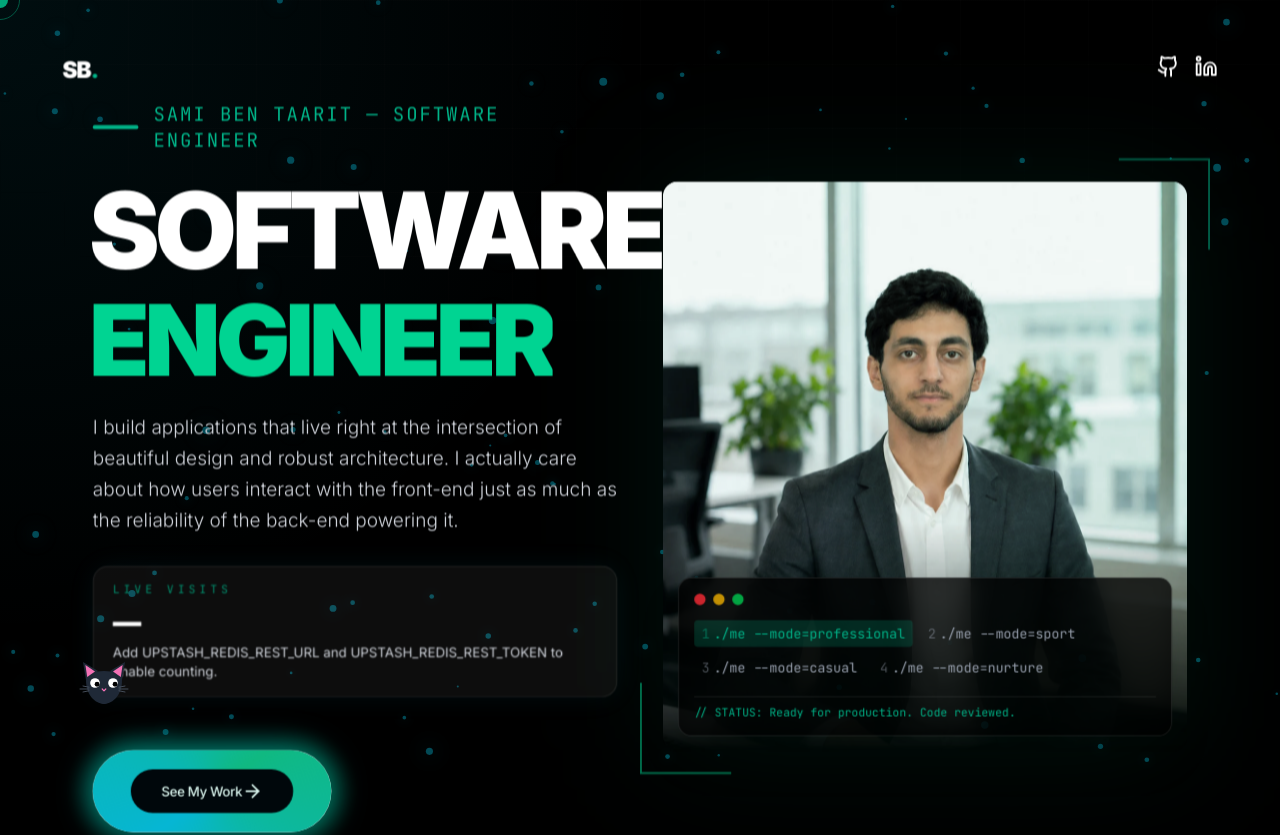
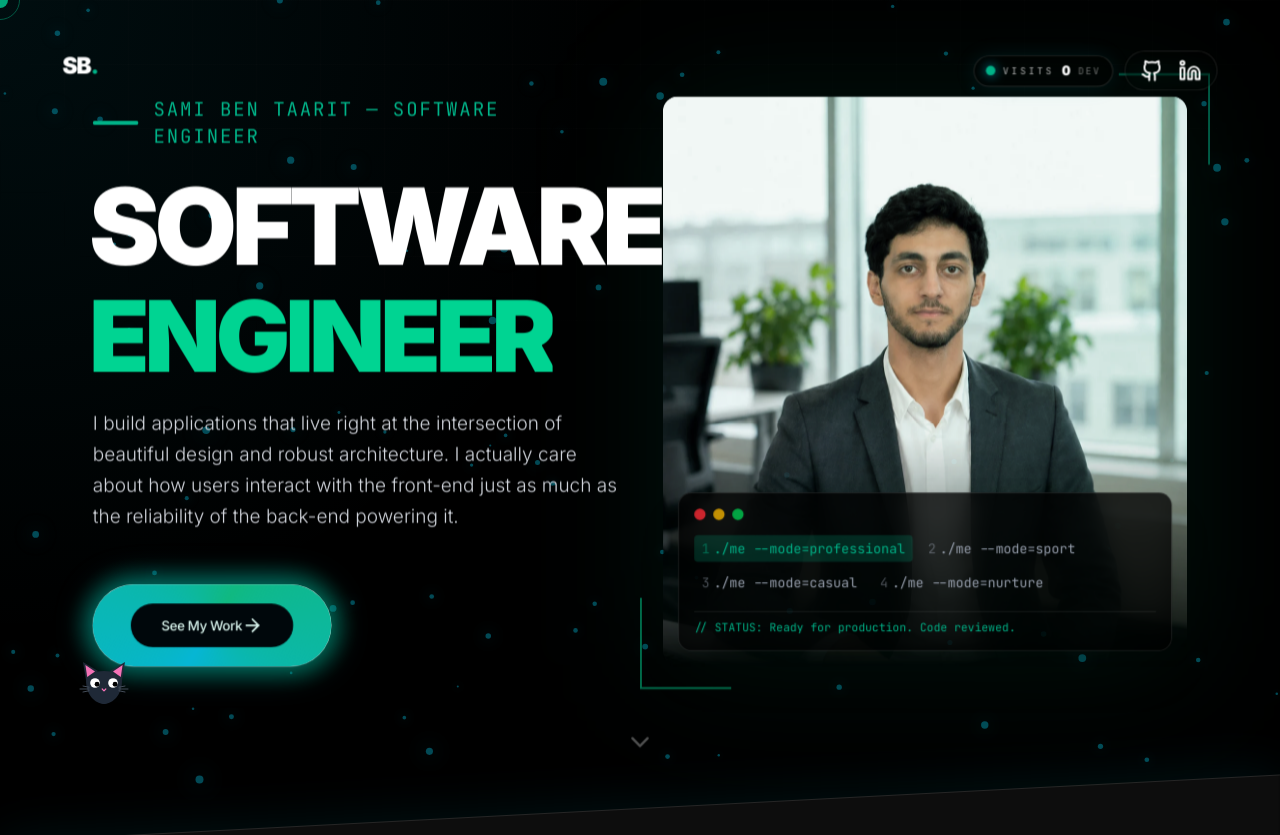
Before and after one commit to samibentaarit/portfolio-website, a Next.js app: page / in a window 1280 px wide. Shown: the top 835 px of the page. Built offline with nearby package versions, Linux system fonts and the light colour scheme.

Commit message:
feat: integrate visit counter component into portfolio layout

```diff
--- a/app/page.tsx
+++ b/app/page.tsx
@@ -174,9 +174,12 @@ export default function PortfolioV3() {
           SB<span className="text-primary">.</span>
         </div>
 
-        <div className="absolute top-8 right-8 flex gap-4 z-50">
-          <a href="https://github.com/samibentaarit" target="_blank" rel="noopener noreferrer" className="text-white hover:text-primary transition-colors mix-blend-difference"><Github /></a>
-          <a href="https://www.linkedin.com/in/sami-bentaarit-4a4016222/" target="_blank" rel="noopener noreferrer" className="text-white hover:text-primary transition-colors mix-blend-difference"><Linkedin /></a>
+        <div className="absolute top-8 right-8 z-50 flex items-center gap-3">
+          <VisitCounter />
+          <div className="flex items-center gap-4 rounded-full border border-white/10 bg-black/35 px-4 py-2 backdrop-blur-md">
+            <a href="https://github.com/samibentaarit" target="_blank" rel="noopener noreferrer" className="text-white hover:text-primary transition-colors mix-blend-difference"><Github /></a>
+            <a href="https://www.linkedin.com/in/sami-bentaarit-4a4016222/" target="_blank" rel="noopener noreferrer" className="text-white hover:text-primary transition-colors mix-blend-difference"><Linkedin /></a>
+          </div>
         </div>
 
         <div className="max-w-6xl mx-auto w-full grid grid-cols-1 lg:grid-cols-2 gap-12 items-center">
@@ -221,15 +224,6 @@ export default function PortfolioV3() {
             >
               I build applications that live right at the intersection of beautiful design and robust architecture. I actually care about how users interact with the front-end just as much as the reliability of the back-end powering it.
             </motion.p>
-
-            <motion.div
-              initial={{ opacity: 0, y: 16 }}
-              animate={{ opacity: 1, y: 0 }}
-              transition={{ duration: 0.6, delay: 0.62 }}
-              className="mt-8"
-            >
-              <VisitCounter />
-            </motion.div>
 
             <motion.div
               initial={{ opacity: 0, scale: 0.9 }}
--- a/components/visit-counter.tsx
+++ b/components/visit-counter.tsx
@@ -37,16 +37,13 @@ export function VisitCounter() {
   }, [])
 
   return (
-    <div className="rounded-2xl border border-white/10 bg-white/5 px-5 py-4 backdrop-blur-md shadow-[0_0_30px_rgba(6,182,212,0.08)]">
-      <p className="font-mono text-xs uppercase tracking-[0.35em] text-primary/80">Live visits</p>
-      <p className="mt-2 text-3xl font-black tracking-tight text-white">
-        {visits === null ? "—" : visits.toLocaleString()}
-      </p>
-      <p className="mt-1 text-sm text-gray-300">
-        {enabled
-          ? "Counted through a server-side pageview counter."
-          : "Add UPSTASH_REDIS_REST_URL and UPSTASH_REDIS_REST_TOKEN to enable counting."}
-      </p>
+    <div className="inline-flex items-center gap-2 rounded-full border border-white/15 bg-black/55 px-3 py-2 text-white shadow-[0_0_24px_rgba(6,182,212,0.12)] backdrop-blur-md">
+      <span className="flex h-2.5 w-2.5 rounded-full bg-primary shadow-[0_0_12px_rgba(6,182,212,0.85)]" />
+      <span className="font-mono text-[10px] uppercase tracking-[0.3em] text-white/70">Visits</span>
+      <span className="font-black tabular-nums text-sm leading-none text-white">
+        {visits ?? 0}
+      </span>
+      {enabled ? null : <span className="hidden sm:inline font-mono text-[10px] uppercase tracking-[0.2em] text-white/45">dev</span>}
     </div>
   )
 }
```
